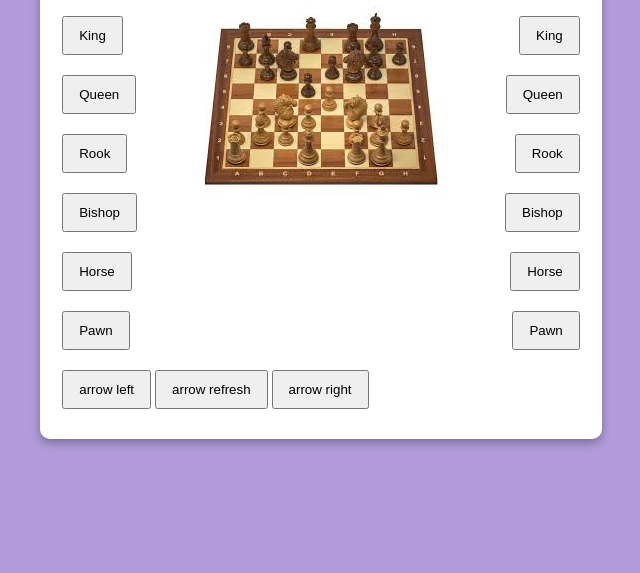
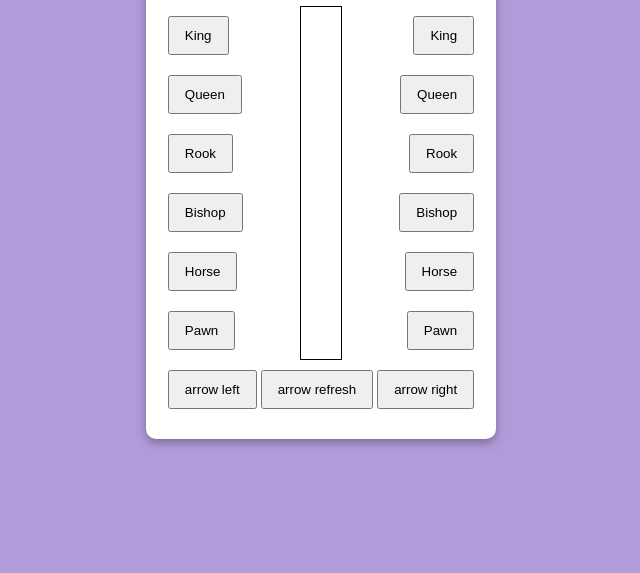
Before and after one commit to gherkins05/6A-Software-Coursework, a plain HTML site: page client/OTBEditor.html in a window 1280 px wide. Shown: the part 227-800 px from the top of the page, without its empty margins (319-959 px from the left). Drawn offline with Linux system fonts and the light colour scheme.

Commit message:
Added Chess Board page

```diff
--- a/client/OTBEditor.html
+++ b/client/OTBEditor.html
@@ -20,11 +20,12 @@
                 <button>Horse</button>
                 <button>Pawn</button>
             </div>
-            <div class="chess-board">
-                <div>
-                    <img src="./img/images.jpeg">
+
+            <div id="chess-board">
+                <div id="square">
                 </div>
             </div>
+
             <div class="right-list">
                 <button>King</button>
                 <button>Queen</button>
@@ -40,6 +41,8 @@
             <button>arrow right</button>
         </div>
     </div>
+
+    <script type="text/javascript" src="OTBEditor.js"></script>
+
 </body>
-
 </html>
--- a/client/css/OTBEditor.css
+++ b/client/css/OTBEditor.css
@@ -53,3 +53,15 @@ button{
     cursor: pointer;
     margin: 10px 2px;
 }
+
+#chess-board{
+    width:auto;
+    height:auto;
+    border: 1px solid black;
+}
+
+#square{
+    width: 40px;
+    height: 40px;
+    float: left;
+}
```
Also changed, not shown: client/chessBoard.html (added, +44 -0 lines).
